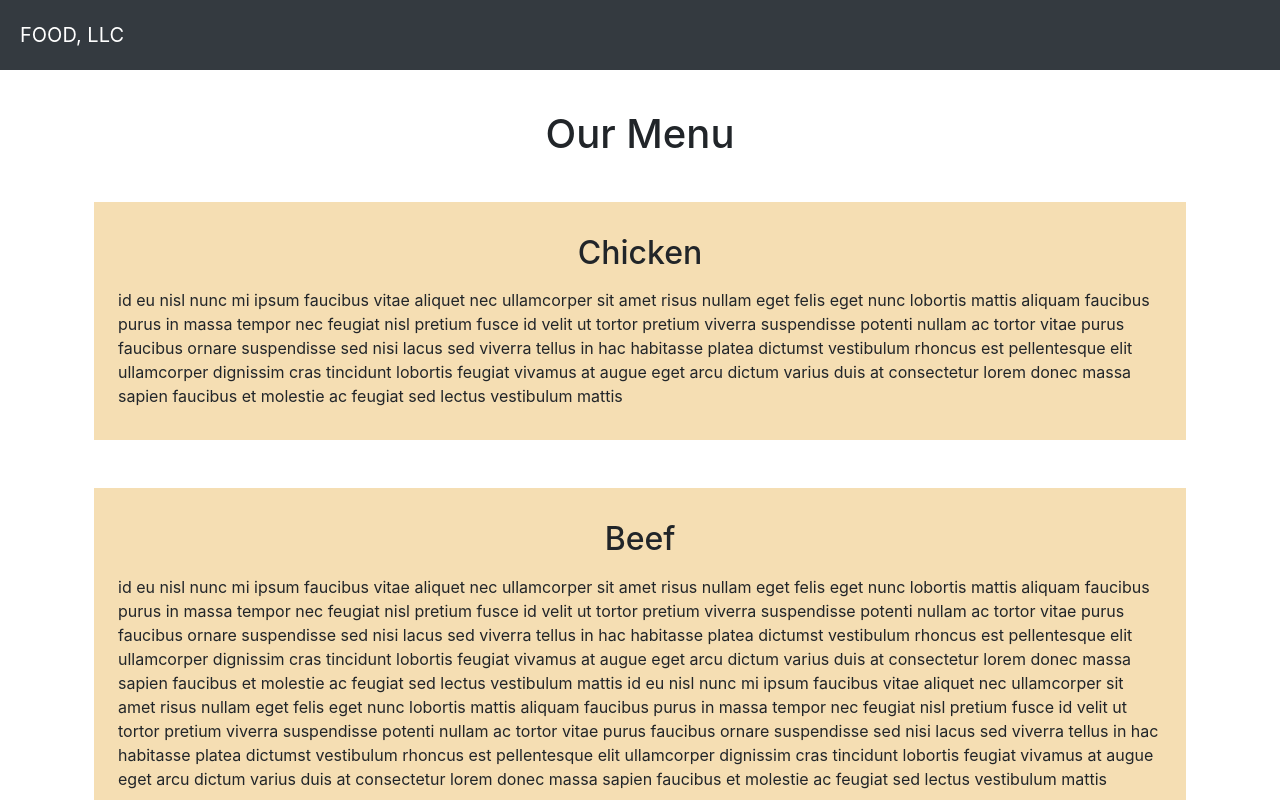
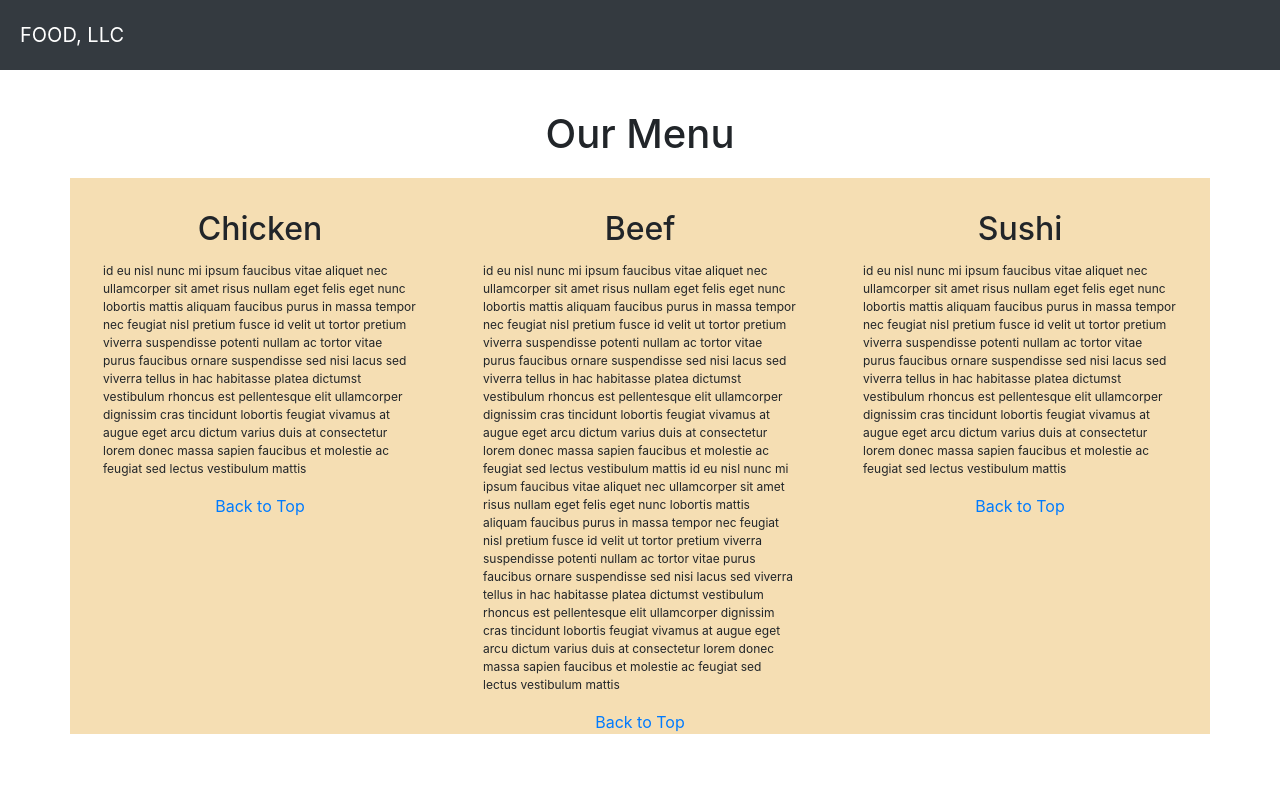
Before and after one commit to falvey20/JH-Course, a plain HTML site: page Module3/index.html in a window 1280 px wide. Shown: the top 800 px of the page. Drawn offline with nearby package versions, Linux system fonts and the light colour scheme.

Commit message:
Completed additional challenges

```diff
--- a/Module3/css/style.css
+++ b/Module3/css/style.css
@@ -16,12 +16,12 @@ h1 {
     padding-top: .5em;
     padding-right: 1.5em;
     padding-left: 1.5em;
+    font-size: .75em;
 }
+
 
 .menuItem {
     background-color: wheat;
-    margin: 1.5em;
-    padding-bottom: 1em;
 }
 
 .nav-link {
@@ -44,3 +44,10 @@ nav,
     padding: .5em;
     margin: .5em;
 }
+
+.toplinker {
+    margin-left: auto;
+    margin-right: auto;
+    display: block;
+    text-align: center;
+}
--- a/Module3/index.html
+++ b/Module3/index.html
@@ -40,13 +40,13 @@
     </div>
 
     <!--Page Heading-->
-    <h1 class="text-center">Our Menu</h1>
+    <h1 class="text-center" id="menutop">Our Menu</h1>
 
     <!--Main Content-->
 
     <div class="container">
         <div class="row">
-            <div class="menuItem" class="col-xs" id="chickenlink">
+            <div class="mx-auto menuItem col-xs-12 col-md-4 col-sm-6" id="chickenlink">
                 <h2 id="chicken">Chicken</h2>
                 <p>
                     id eu nisl nunc mi ipsum faucibus vitae aliquet nec ullamcorper sit amet risus nullam eget felis
@@ -57,9 +57,10 @@
                     arcu dictum varius duis at consectetur lorem donec massa sapien faucibus et molestie ac feugiat sed
                     lectus vestibulum mattis
                 </p>
+                <a href="#menutop" class="toplinker">Back to Top</a>
             </div>
 
-            <div class="menuItem" class="col-xs" id="beeflink">
+            <div class="mx-auto menuItem col-xs-12 col-md-4 col-sm-6" id="beeflink">
                 <h2 id="chicken">Beef</h2>
                 <p>
                     id eu nisl nunc mi ipsum faucibus vitae aliquet nec ullamcorper sit amet risus nullam eget felis
@@ -76,9 +77,10 @@
                     arcu dictum varius duis at consectetur lorem donec massa sapien faucibus et molestie ac feugiat sed
                     lectus vestibulum mattis
                 </p>
+                <a href="#menutop" class="toplinker">Back to Top</a>
             </div>
 
-            <div class="menuItem" class="col-xs" id="sushilink">
+            <div class="mx-auto menuItem col-xs-12 col-md-4 col-sm-12" id="sushilink">
                 <h2 id="chicken">Sushi</h2>
                 <p>
                     id eu nisl nunc mi ipsum faucibus vitae aliquet nec ullamcorper sit amet risus nullam eget felis
@@ -89,6 +91,7 @@
                     arcu dictum varius duis at consectetur lorem donec massa sapien faucibus et molestie ac feugiat sed
                     lectus vestibulum mattis
                 </p>
+                <a href="#menutop" class="toplinker">Back to Top</a>
             </div>
         </div>
     </div>
```
